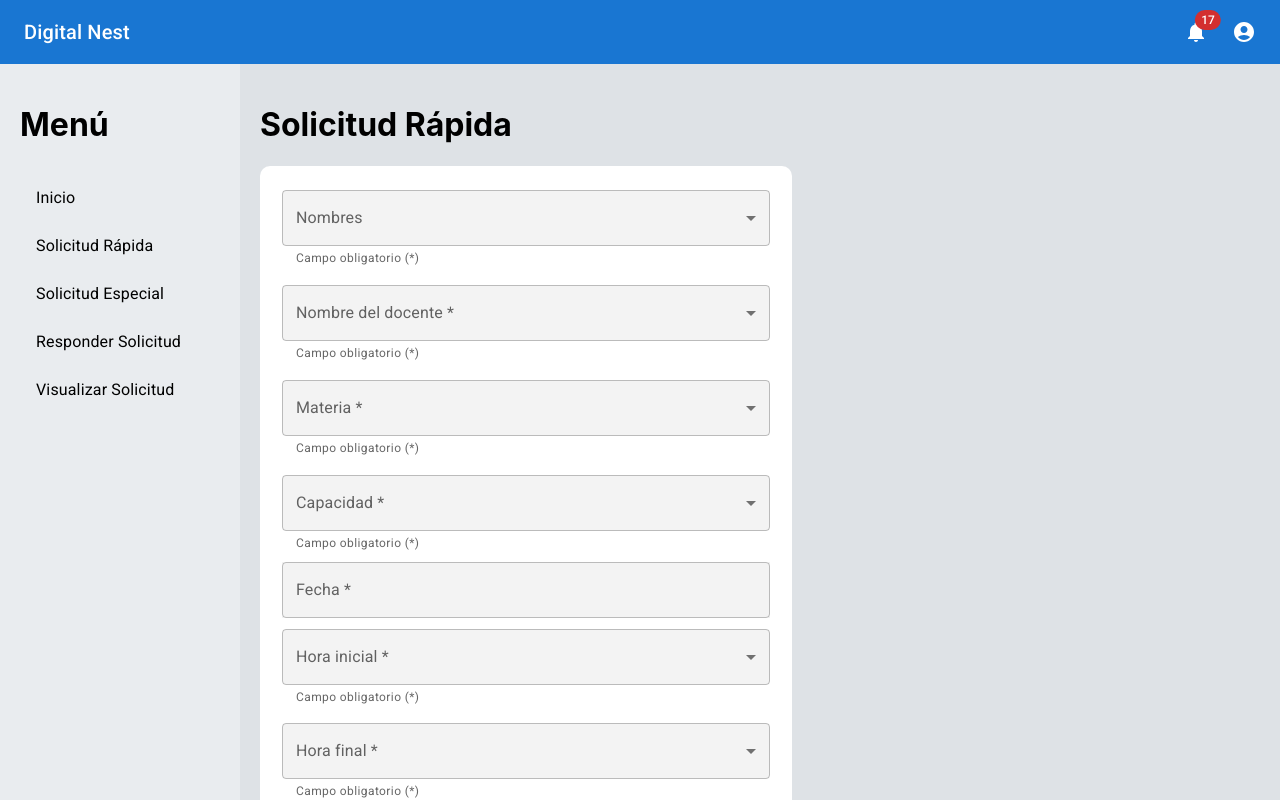
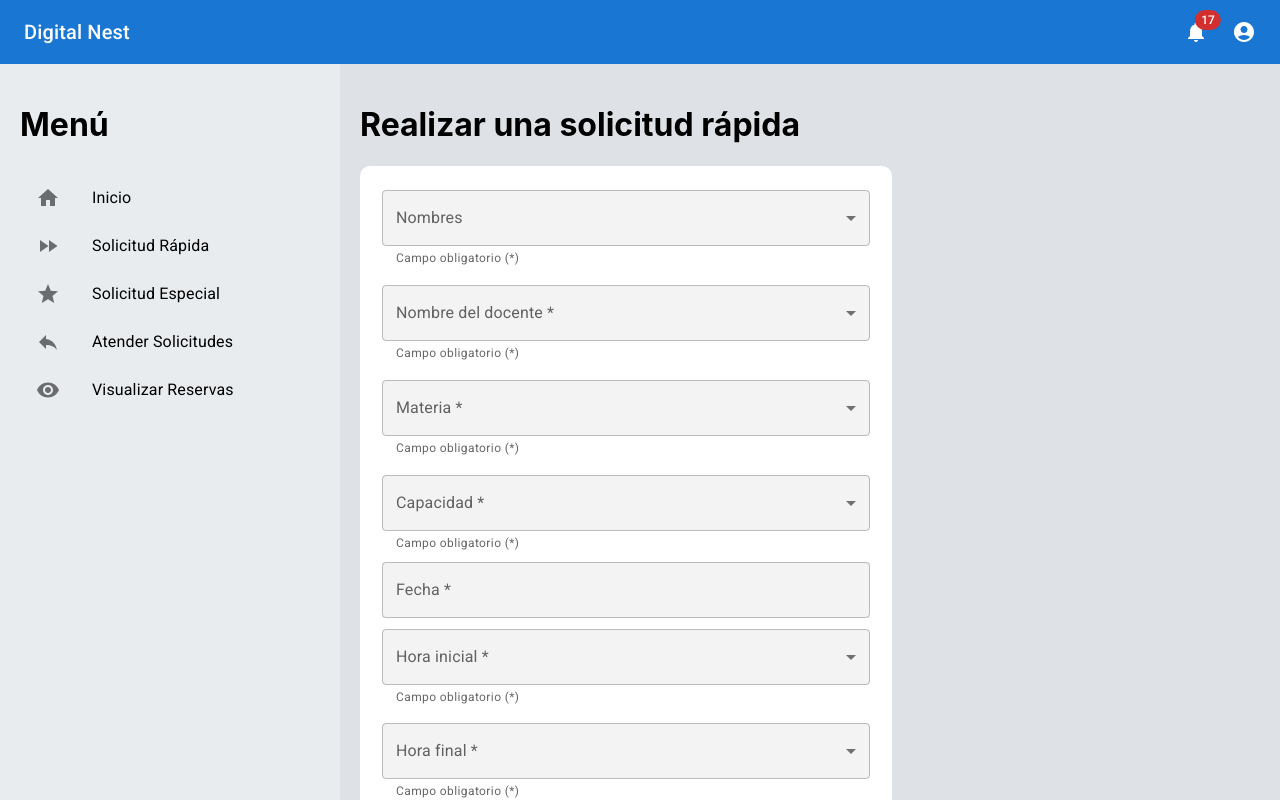
Before and after one commit to iMouchta/DigitalNest, a React (Create React App) app in the folder digital-nest/: page /docente/solicitudRapida in a window 1280 px wide. Shown: the top 800 px of the page. Built offline with nearby package versions, Linux system fonts and the light colour scheme; the HTML template or start-up script is replaced by a standard one.

Commit message:
layout text fixed

```diff
--- a/digital-nest/src/App.css
+++ b/digital-nest/src/App.css
@@ -10,7 +10,7 @@
   }
 
   .barra-lateral {
-    flex-basis: 200px;
+    flex-basis: 300px;
     background-color: #e9ecef;
     padding: 20px;
   }
--- a/digital-nest/src/App.js
+++ b/digital-nest/src/App.js
@@ -5,10 +5,16 @@ import {
   Routes,
   Outlet,
 } from "react-router-dom";
-import List from '@mui/material/List';
-import ListItem from '@mui/material/ListItem';
-import ListItemText from '@mui/material/ListItemText';
-import { Link as RouterLink } from 'react-router-dom';
+import List from "@mui/material/List";
+import ListItem from "@mui/material/ListItem";
+import ListItemText from "@mui/material/ListItemText";
+import ListItemIcon from "@mui/material/ListItemIcon";
+import HomeIcon from "@mui/icons-material/Home";
+import FastForwardIcon from "@mui/icons-material/FastForward";
+import SpecialIcon from "@mui/icons-material/Star";
+import ReplyIcon from "@mui/icons-material/Reply";
+import VisibilityIcon from "@mui/icons-material/Visibility";
+import { Link as RouterLink } from "react-router-dom";
 
 import PrimarySearchAppBar from "./components/AppBar";
 import HomePage from "./pages/HomePage.js";
@@ -63,24 +69,55 @@ function AppLayout() {
   return (
     <div className="app-layout">
       <div className="contenido-principal">
-      <div className="barra-lateral">
+        <div className="barra-lateral">
           <h1>Menú</h1>
           <nav>
             <List component="nav">
               <ListItem button component={RouterLink} to="/">
+                <ListItemIcon>
+                  <HomeIcon />
+                </ListItemIcon>
                 <ListItemText primary="Inicio" />
               </ListItem>
-              <ListItem button component={RouterLink} to="/docente/solicitudRapida">
+              <ListItem
+                button
+                component={RouterLink}
+                to="/docente/solicitudRapida"
+              >
+                <ListItemIcon>
+                  <FastForwardIcon />
+                </ListItemIcon>
                 <ListItemText primary="Solicitud Rápida" />
               </ListItem>
-              <ListItem button component={RouterLink} to="/docente/solicitudEspecial">
+              <ListItem
+                button
+                component={RouterLink}
+                to="/docente/solicitudEspecial"
+              >
+                <ListItemIcon>
+                  <SpecialIcon />
+                </ListItemIcon>
                 <ListItemText primary="Solicitud Especial" />
               </ListItem>
-              <ListItem button component={RouterLink} to="/docente/responderSolicitud">
-                <ListItemText primary="Responder Solicitud" />
+              <ListItem
+                button
+                component={RouterLink}
+                to="/docente/responderSolicitud"
+              >
+                <ListItemIcon>
+                  <ReplyIcon />
+                </ListItemIcon>
+                <ListItemText primary="Atender Solicitudes" />
               </ListItem>
-              <ListItem button component={RouterLink} to="/docente/visualizarSolicitud">
-                <ListItemText primary="Visualizar Solicitud" />
+              <ListItem
+                button
+                component={RouterLink}
+                to="/docente/visualizarSolicitud"
+              >
+                <ListItemIcon>
+                  <VisibilityIcon />
+                </ListItemIcon>
+                <ListItemText primary="Visualizar Reservas" />
               </ListItem>
             </List>
           </nav>
--- a/digital-nest/src/pages/ResponderSolicitudPage.js
+++ b/digital-nest/src/pages/ResponderSolicitudPage.js
@@ -5,9 +5,7 @@ import ViewSolicitudEspecial from "../components/ViewSolicitudEspecial.js";
 export default function ResponderSolicitudPage() {
   return (
     <div>
-      <h1>Responder Solicitud</h1>
-      <p>Esta es la página de Responder Solicitud</p>
-      <Button variant="contained" color="primary">Atender Solicitud</Button>
+      <h1>Atender solicitudes</h1>
       <ViewSolicitudEspecial />
     </div>
   );
--- a/digital-nest/src/pages/SolicitudEspecialPage.js
+++ b/digital-nest/src/pages/SolicitudEspecialPage.js
@@ -4,7 +4,7 @@ import FormSolicitudEspecial from "../components/FormSolicitudEspecial.js";
 export default function SolicitudEspecialPage() {
   return (
     <div>
-      <h1>Solicitud Especial</h1>
+      <h1>Realizar una solicitud especial</h1>
       <div className="recuadro-formulario">
         <FormSolicitudEspecial />
       </div>
--- a/digital-nest/src/pages/SolicitudRapidaPage.js
+++ b/digital-nest/src/pages/SolicitudRapidaPage.js
@@ -4,7 +4,7 @@ import FormSolicitudRapida from "../components/FormSolicitudRapida.js";
 function SolicitudRapidaPage() {
   return (
     <div>
-      <h1>Solicitud Rápida</h1>
+      <h1>Realizar una solicitud rápida</h1>
       <div className="recuadro-formulario">
         <FormSolicitudRapida />
       </div>
--- a/digital-nest/src/pages/VisualizarSolicitudPage.js
+++ b/digital-nest/src/pages/VisualizarSolicitudPage.js
@@ -4,7 +4,7 @@ import ViewSolicitudes from "../components/ViewSolicitudes";
 export default function VisualizarSolicitudPage(params) {
   return (
     <div className="visualizar-solicitud-page">
-      <h1>Visualizar Solicitud</h1>
+      <h1>Visualizar reservas</h1>
       <ViewSolicitudes />
     </div>
   );
```
